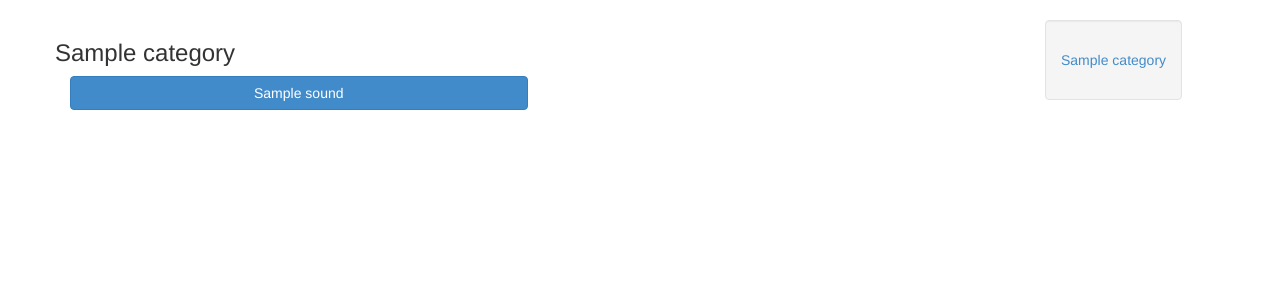
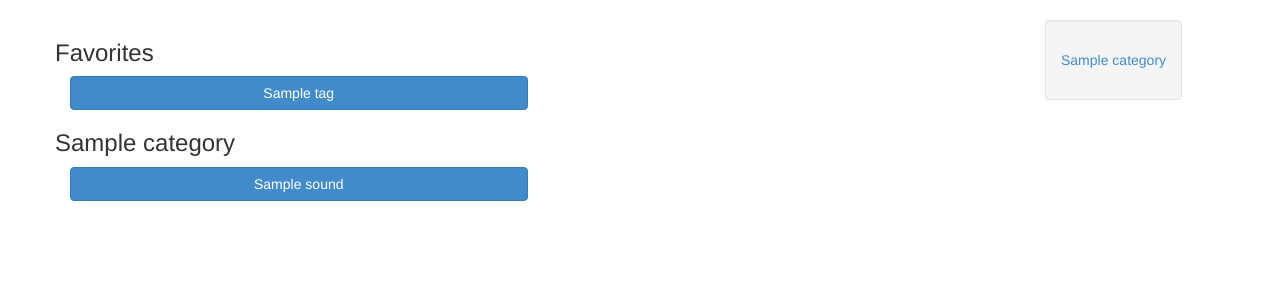
Before and after one commit to nbonfire/simplesoundboard, a Flask app: template app/templates/soundboard.html in a window 1280 px wide. Shown: the part 62-362 px from the top of the page. Run offline with Flask 2, Linux system fonts and the light colour scheme; tables that the repository leaves empty hold one stand-in row (values such as "Sample post"); the template is opened without the code that fills it: values that come from a table or form of the project are taken from there, most other values are stand-ins (such as "Sample title", 1, 10 or a date in 2020); parts of the project's set-up code (start-up, migrations or seed data) failed here and were passed over.

Commit message:
Add favorites at top
For now, use the same tag list and order as the MIDI device. Later, make
it a user preference with the midi map as the default.

```diff
--- a/app/templates/soundboard.html
+++ b/app/templates/soundboard.html
@@ -32,6 +32,15 @@
           <!--p class="pull-right visible-xs">
             <button type="button" class="btn btn-primary btn-xs togglenav">Toggle nav</button>
           </p-->
+    <section id='favorites'><div class="row"><!--div class="col-xs-12 col-md-12 col-lg-12"--><h3>Favorites</h3><!--/div-->
+      {% for tag in tags %}
+      <div class="col-xs-12 col-md-6 col-lg-6">
+
+        <button class="tag btn btn-primary btn-block" value="{{tag}}" href="#">{{tag}}</button>
+      </div>
+      {% endfor %}
+    </div>
+    </section>
 	{% for filenames in filenamesandcategories %}
   {% if filenames['sounds']|length()>0 %}
 		<section id='{{filenames['category']}}'><div class="row"><!--div class="col-xs-12 col-md-12 col-lg-12"--><h3>{{ filenames['category'] }}</h3><!--/div-->
@@ -98,7 +107,16 @@
 
 				});
 			});
+      $('.tag').nodoubletapzoom();
+      $('.tag').click(function(){
+        var tagpicked = $(this).val();
+        console.log(tagpicked);
+        $.ajax({
+                type: "GET",
+                url: "/play/tag/"+tagpicked,
 
+        });
+      });
 
 
 		})
--- a/app/views.py
+++ b/app/views.py
@@ -62,11 +62,13 @@ def before_request():
 @app.route("/")
 @app.route("/index")
 def index():
+	global TAGMAP
+	tags = [item for sublist in list(reversed(zip(*[iter(TAGMAP)]*4))) for item in sublist]
 	tagsandsounds=[{'category':x,
 		'sounds':[
 			{'file': y.filename, 'name':y.name} for y in sorted(x.sounds,key=lambda x:x.name)]
 		} for x in db.session.query(Tag).order_by(Tag.name).all() ]
-	return render_template('soundboard.html', filenamesandcategories=tagsandsounds, jqueryurl=url_for('static', filename='js/jquery.min.js'))
+	return render_template('soundboard.html', tags=tags, filenamesandcategories=tagsandsounds, jqueryurl=url_for('static', filename='js/jquery.min.js'))
 
 @app.route('/load')
 def loadsounds():
```
Also changed, not shown: 1 other file.
